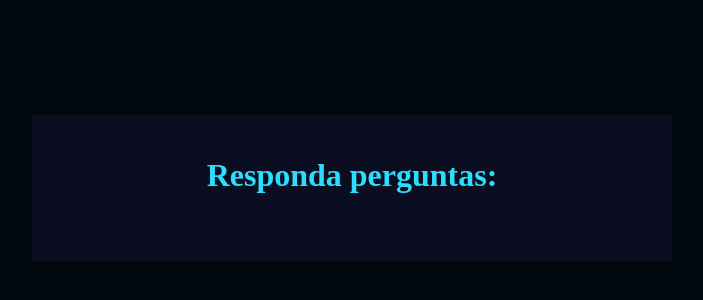
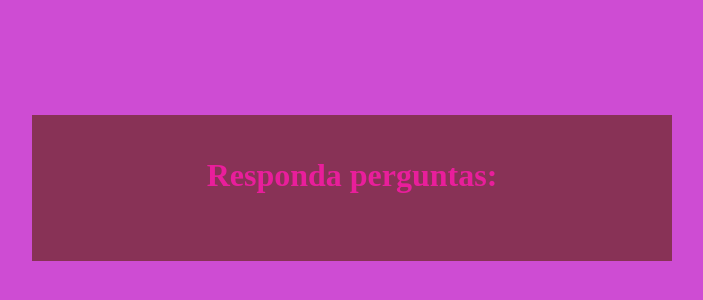
Before and after one commit to analiviakleiner/IA, a plain HTML site: page index.html in a window 1280 px wide. Shown: the part 220-520 px from the top of the page, without its empty margins (288-991 px from the left). Drawn offline with Linux system fonts and the light colour scheme.

Commit message:
Update style.css

```diff
--- a/style.css
+++ b/style.css
@@ -1,9 +1,9 @@
 :root{
-    --cor-fundo: #01080E;
-    --cor-principal: #0B0D20 ;
-    --cor-secundaria: #212333;
-    --cor-destaque: #2BDEFD;
-    --cor-texto: #D7F9FF;
+    --cor-fundo: #ce4cd3;
+    --cor-principal: #883256 ;
+    --cor-secundaria: #3b0228;
+    --cor-destaque: #e91e9b;
+    --cor-texto: #f58ebe;
 }
 
 body{
@@ -30,13 +30,6 @@ h1{
 .caixa-perguntas{
     padding-bottom: 10px;
 }
-:root{
-    --cor-fundo: #01080E;
-    --cor-principal: #0B0D20 ;
-    --cor-secundaria: #212333;
-    --cor-destaque: #2BDEFD;
-    --cor-texto: #D7F9FF;
-}
 
 button{
     background-color: var(--cor-secundaria);
```
